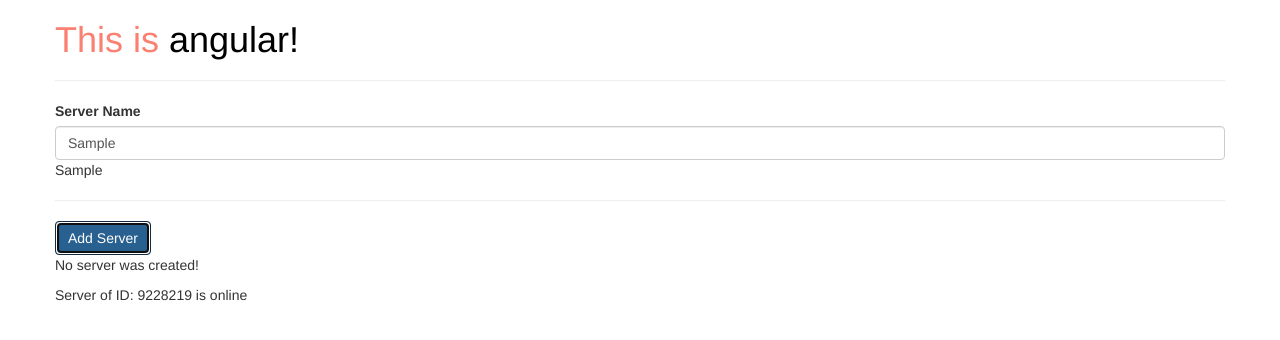
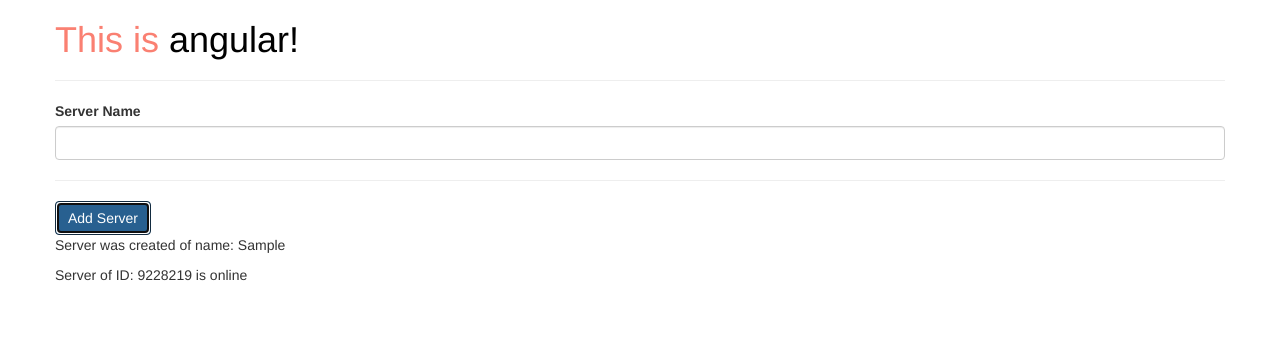
Before and after one commit to Sam44323/Angular-Normal-Starts, an Angular app: page / in a window 1280 px wide. Both pictures are taken after typing "Sample" into the empty fields and a click on the button "Add Server". Shown: the top 340 px of the page. Built offline with nearby package versions, Linux system fonts and the light colour scheme.

Commit message:
add: added conditional ngif directive for server data rendering

```diff
--- a/src/app/servers/servers.component.html
+++ b/src/app/servers/servers.component.html
@@ -1,7 +1,7 @@
 <label>Server Name</label>
 <input type="text" class="form-control" [(ngModel)]="serverInputName" />
-{{ showServerName ? serverInputName : "" }}
 <hr />
+
 <button
   class="btn btn-primary"
   [disabled]="!addNewServer"
@@ -9,5 +9,5 @@
 >
   Add Server
 </button>
-<p>{{ serverCreationStatus }}</p>
+<p *ngIf="showServer">Server was created of name: {{ serverName }}</p>
 <app-server></app-server>
--- a/src/app/servers/servers.component.ts
+++ b/src/app/servers/servers.component.ts
@@ -7,9 +7,8 @@
 })
 export class ServersComponent implements OnInit {
   addNewServer: boolean = false;
-  serverCreationStatus = 'No server was created!';
-  showServerName: boolean = false;
   serverInputName = '';
+  serverName = '';
   showServer: boolean = false;
 
   constructor() {
@@ -21,7 +20,9 @@
   ngOnInit(): void {}
 
   onServerCreation = () => {
-    this.showServerName = true;
+    this.serverName = this.serverInputName;
+    this.serverInputName = '';
+    this.showServer = true;
   };
 
   onServerInputChange = (e: Event) => {
```
